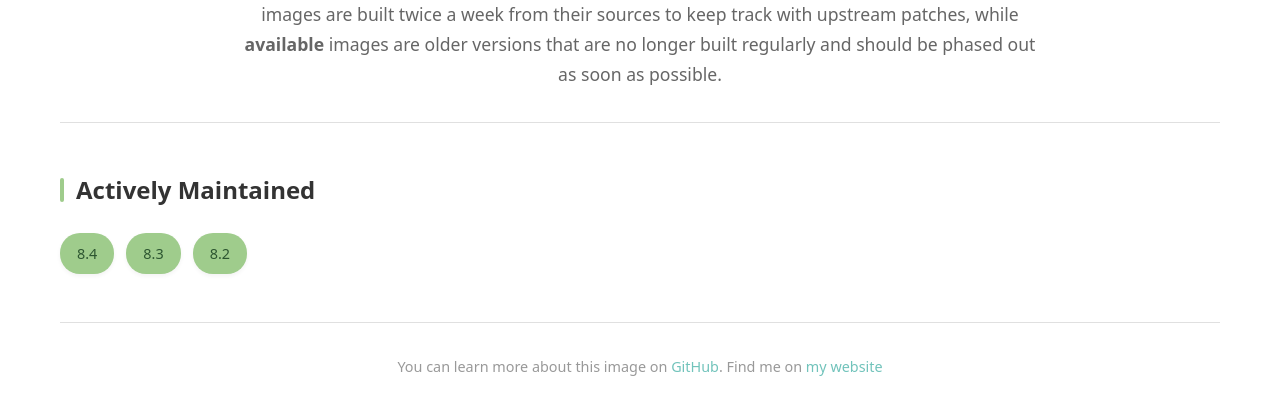
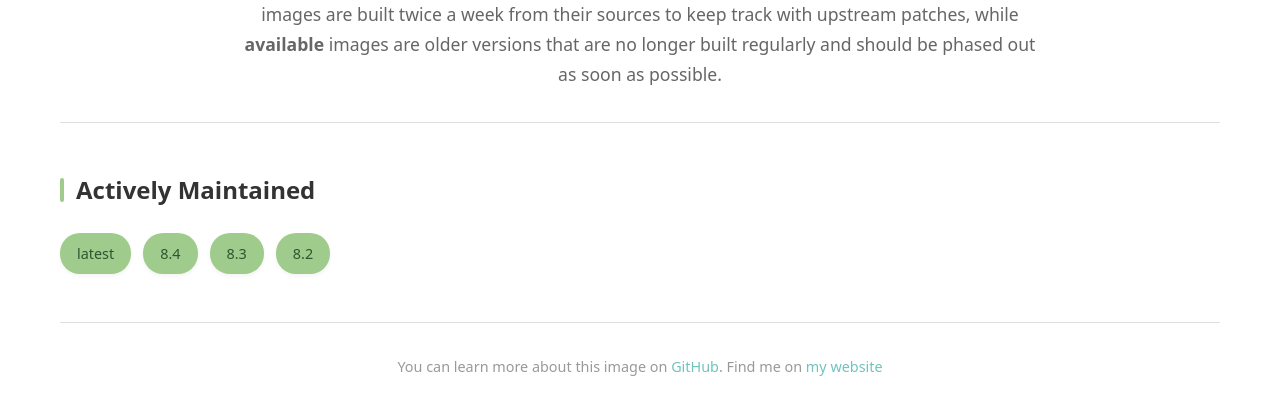
Before and after one commit to Neunerlei/docker-images, a plain HTML site: page neunerlei-php-nginx-tags.html in a window 1280 px wide. Shown: the part 130-544 px from the top of the page. Drawn offline with Linux system fonts and the light colour scheme.

Commit message:
Deploying to gh-pages from @ Neunerlei/docker-images@1971a0a0c3d5c591a1ef7f58bd0d38266001a3f4 🚀

```diff
--- a/neunerlei-php-nginx-tags.html
+++ b/neunerlei-php-nginx-tags.html
@@ -1,4 +1,3 @@
-
 <!DOCTYPE html>
 <html lang="en">
 <head>
@@ -284,7 +283,14 @@
         <section class="tags-section">
     <h2 class="section-title active">Actively Maintained</h2>
     <div class="tags-grid active">
-        <a href="https://hub.docker.com/layers/neunerlei/php-nginx/8.4"
+        <a href="https://hub.docker.com/layers/neunerlei/php-nginx/latest"
+   class="tag-pill"
+   target="_blank"
+   rel="noopener noreferrer">
+   latest
+</a>
+
+<a href="https://hub.docker.com/layers/neunerlei/php-nginx/8.4"
    class="tag-pill"
    target="_blank"
    rel="noopener noreferrer">
```
